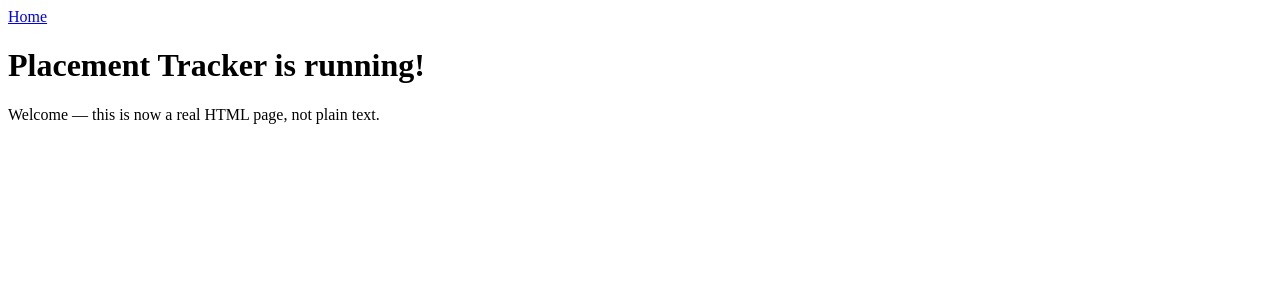
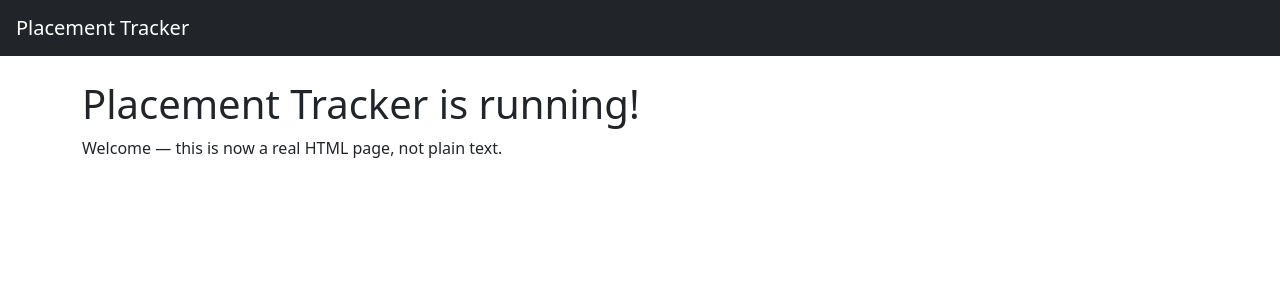
Before and after one commit to OmMishra76/Placement-Tracker, a Flask app: page / in a window 1280 px wide. Shown: the top 300 px of the page. Run offline with Flask 3, Linux system fonts and the light colour scheme.

Commit message:
Added Bootstrap to Base

```diff
--- a/templates/base.html
+++ b/templates/base.html
@@ -3,16 +3,24 @@
 <head>
     <meta charset="UTF-8">
     <title>{% block title %}Placement Tracker{% endblock %}</title>
+
+    <!-- Bootstrap CSS -->
+    <link href="https://cdn.jsdelivr.net/npm/bootstrap@5.3.3/dist/css/bootstrap.min.css" rel="stylesheet">
+
+    <!-- Our own custom CSS -->
+    <link href="{{ url_for('static', filename='css/style.css') }}" rel="stylesheet">
 </head>
 <body>
 
-    <nav>
-        <a href="/">Home</a>
+    <nav class="navbar navbar-dark bg-dark px-3">
+        <a class="navbar-brand" href="/">Placement Tracker</a>
     </nav>
 
-    <main>
+    <main class="container mt-4">
         {% block content %}{% endblock %}
     </main>
 
+    <!-- Bootstrap JS (needed for dropdowns, modals, etc. later) -->
+    <script src="https://cdn.jsdelivr.net/npm/bootstrap@5.3.3/dist/js/bootstrap.bundle.min.js"></script>
 </body>
 </html>
```
